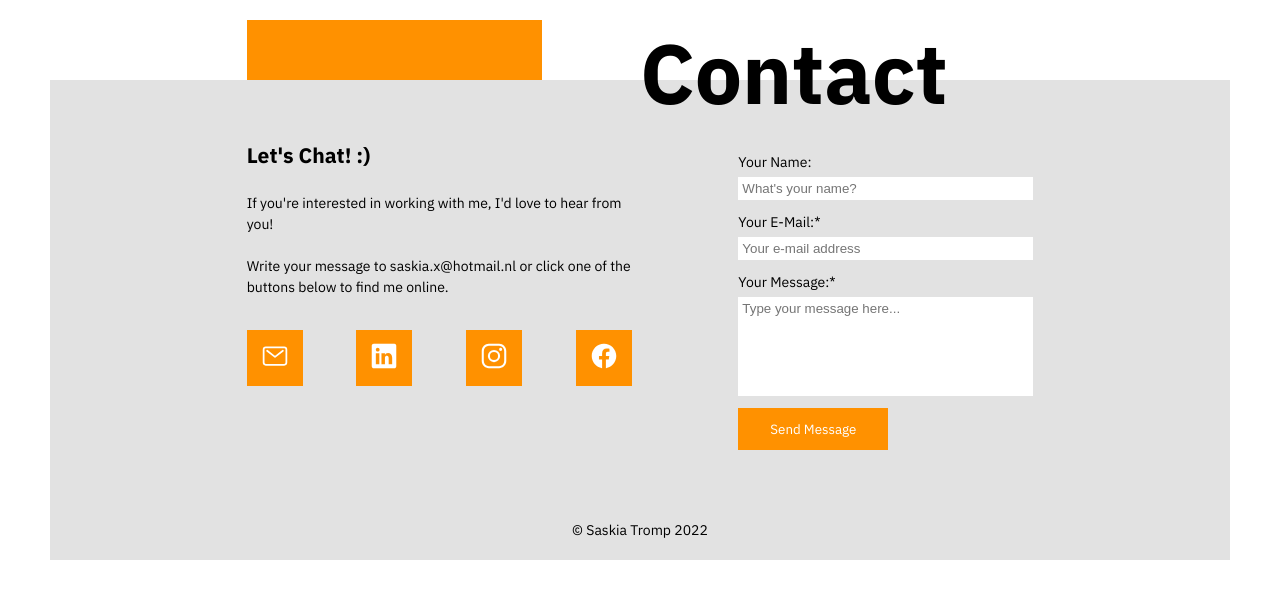
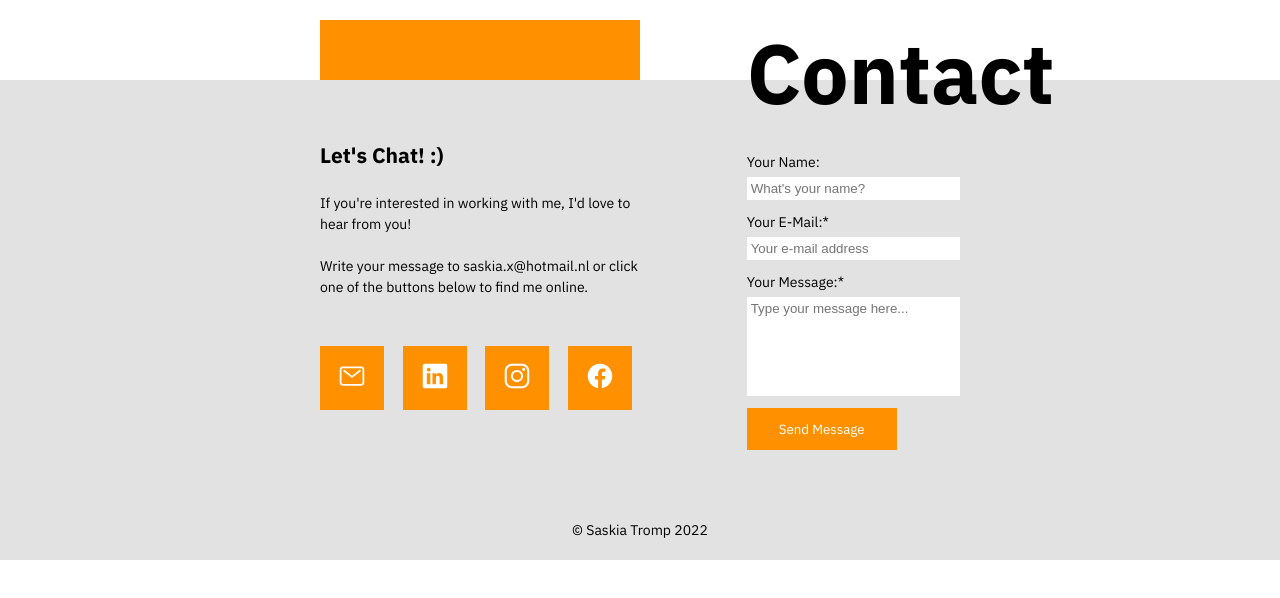
Before and after one commit to IU-Webprogrammierung/webprogrammierung-Saskia-tromp, a plain HTML site: page footer/footer-index.html in a window 1280 px wide. Drawn offline with nearby package versions, Linux system fonts and the light colour scheme.

Commit message:
Last additions to footer
1. Added Media Queries for >1150px
2. changed grid to accommodate
wide screen without pulling the footer apart
3. minor changes to Media Queries
for max 850 px: changed h1

```diff
--- a/footer/footer-stylesheet.css
+++ b/footer/footer-stylesheet.css
@@ -139,12 +139,50 @@ ion-icon {
 
 /* MEDIA QUERIES FTR */
 
+@media only screen and (min-width: 1150px){
+    #grid-container-ftr {
+        max-width: 100%;                          /*ADJUST MED QUERIES */
+    }
+
+    .ftr-item:nth-of-type(1) {
+        max-width: 100%;
+    }
+
+    .ftr-item:nth-of-type(2) {
+        grid-column: 4 / 7;
+    }
+
+    .ftr-item:nth-of-type(3) {
+        grid-column: 8 / 10;
+    }
+
+    .ftr-item:nth-of-type(4) {
+        grid-column: 4 / 7;
+        grid-row: 3 / 9;
+    }
+
+    .footer-links {
+        margin-top: 5vh;
+    }
+
+    .footer-mail, .footer-insta, .footer-fb, .footer-linkedin {
+        height: 64px;
+        width: 64px;
+    }
+
+    .ftr-item:nth-of-type(5) {
+        grid-column: 8 / 10;
+        grid-row: 3 / 9;
+    }
+
+}
+
 /* MEDIA QUERIES max 850 */
 
 @media only screen and (max-width: 850px) {
     .ftr-h1 {
         font-size: 64px;
-        margin-top: 8px;
+        margin-top: -18px;
         margin-right: 8px;
         padding-left: 1fr;
     }
@@ -153,6 +191,7 @@ ion-icon {
         grid-column: 7 / 11;
         align-self: center;
     }
+
 }
 
 /* MEDIA QUERIES MAX 700PX */
@@ -323,7 +362,7 @@ ion-icon {
     }
 
     .developer-name p {
-        margin-top: 20px;
+        margin-top: 12px;
         font-size: 12px;
     }
 
```
